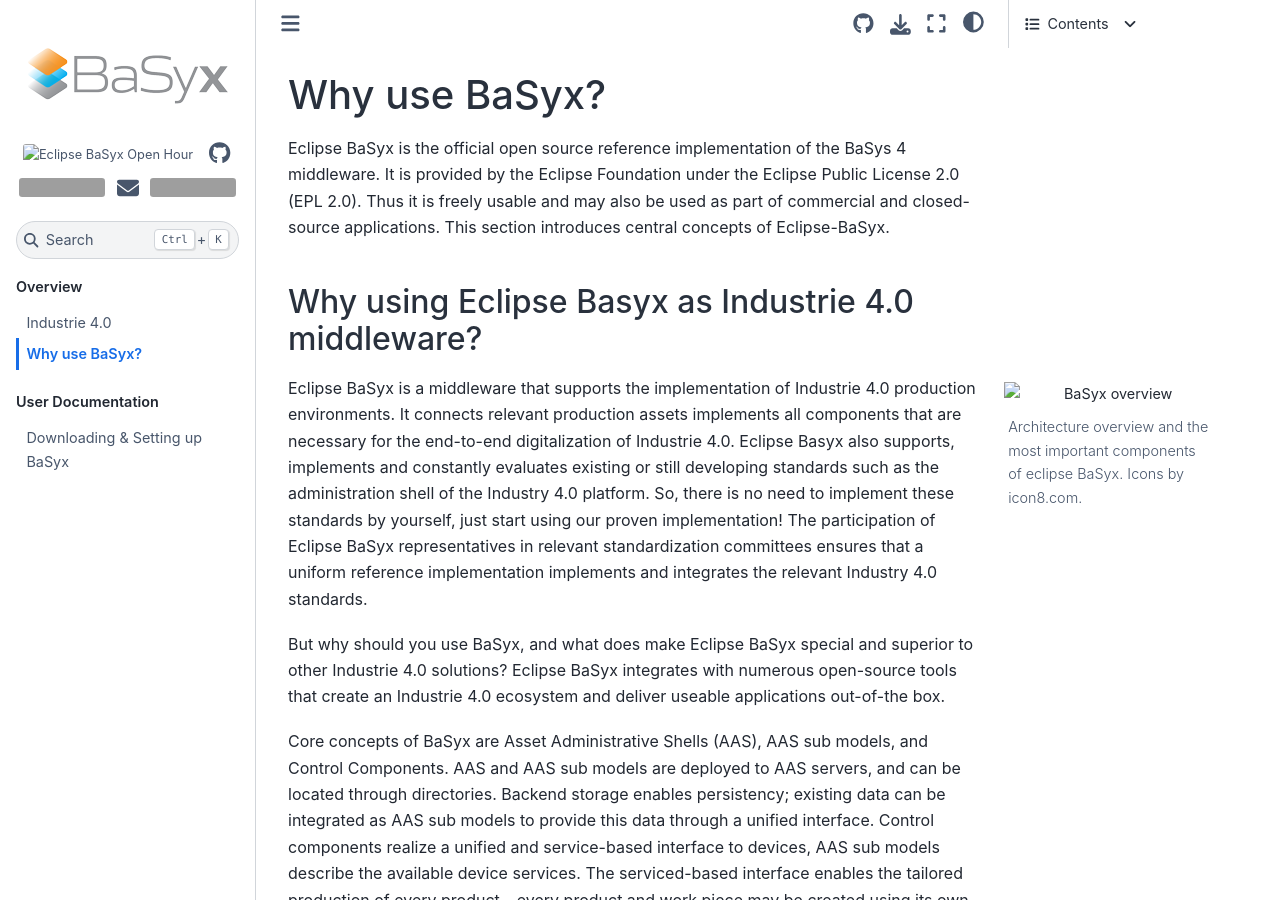
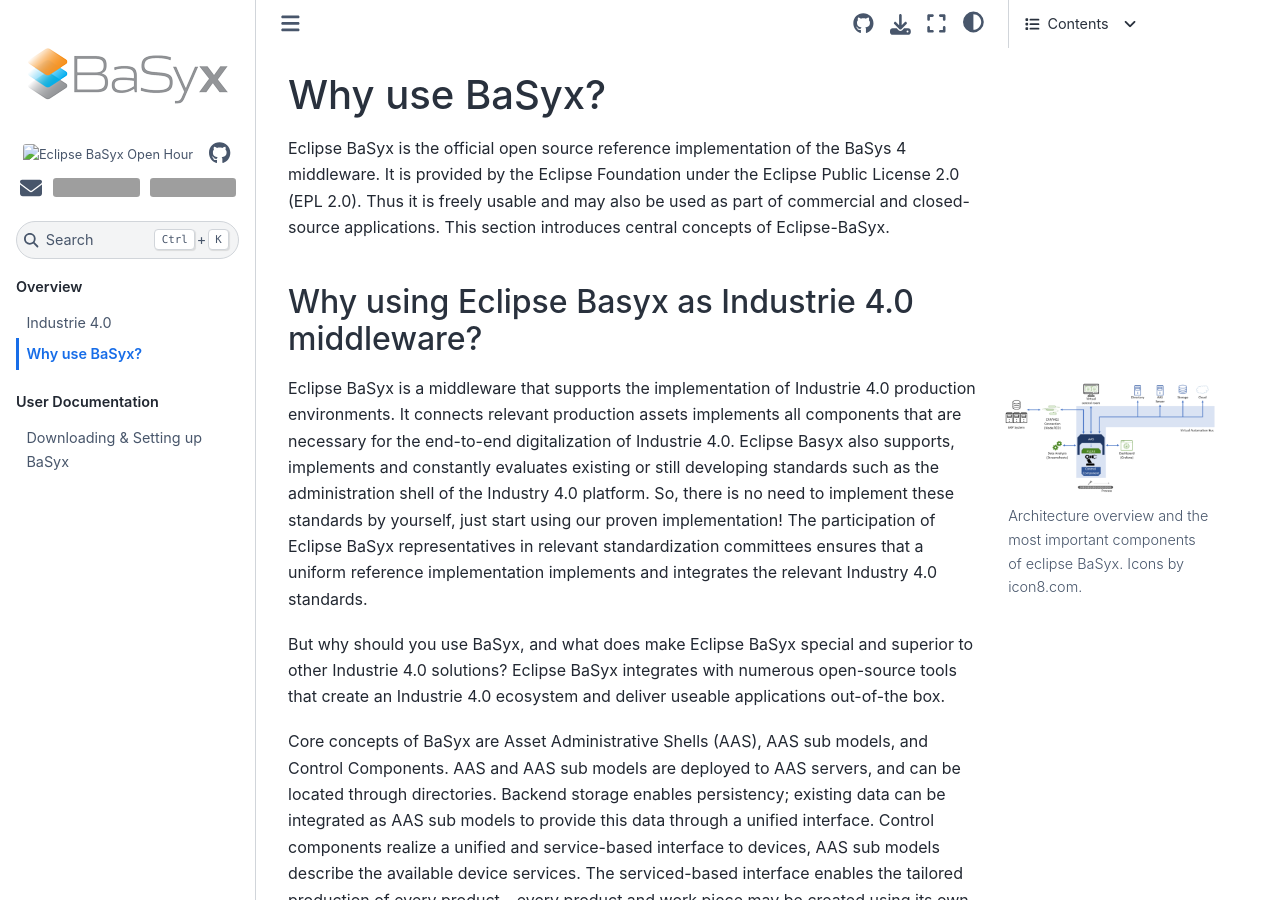
Before and after one commit to aaronzi/basyx-wiki, a Sphinx documentation site: the page built from docs/source/content/overview/why_basyx.md, in a window 1280 px wide and 900 px high. Built offline with Sphinx 7.4.7 and the Sphinx Book theme 1.1.4, drawn with Linux system fonts in a browser that asks for light colours; grey boxes are pictures that could not be loaded.

Commit message:
changed icon order

````diff
--- a/docs/source/conf.py
+++ b/docs/source/conf.py
@@ -50,15 +50,15 @@
             "icon": "fa-brands fa-github",
         },
         {
+            "name": "BaSyx Dev Mail",
+            "url": "mailto:basyx-dev@eclipse.org",
+            "icon": "fa fa-envelope",
+        },
+        {
             "name": "BaSyx Documentation",
             "url": "https://github.com/eclipse-basyx",
             "icon": "https://img.shields.io/readthedocs/basyx-wiki",
             "type": "url",
-        },
-        {
-            "name": "BaSyx Dev Mail",
-            "url": "mailto:basyx-dev@eclipse.org",
-            "icon": "fa fa-envelope",
         },
         {
             "name": "Docker",
--- a/docs/source/content/overview/why_basyx.md
+++ b/docs/source/content/overview/why_basyx.md
@@ -4,7 +4,7 @@
 
 ## Why using Eclipse Basyx as Industrie 4.0 middleware?
 
-```{figure} ./images/600px-BaSyx.overview.png
+```{figure} ./images/600px-Basyx.overview.png
 ---
 figclass: margin
 alt: BaSyx overview
````
